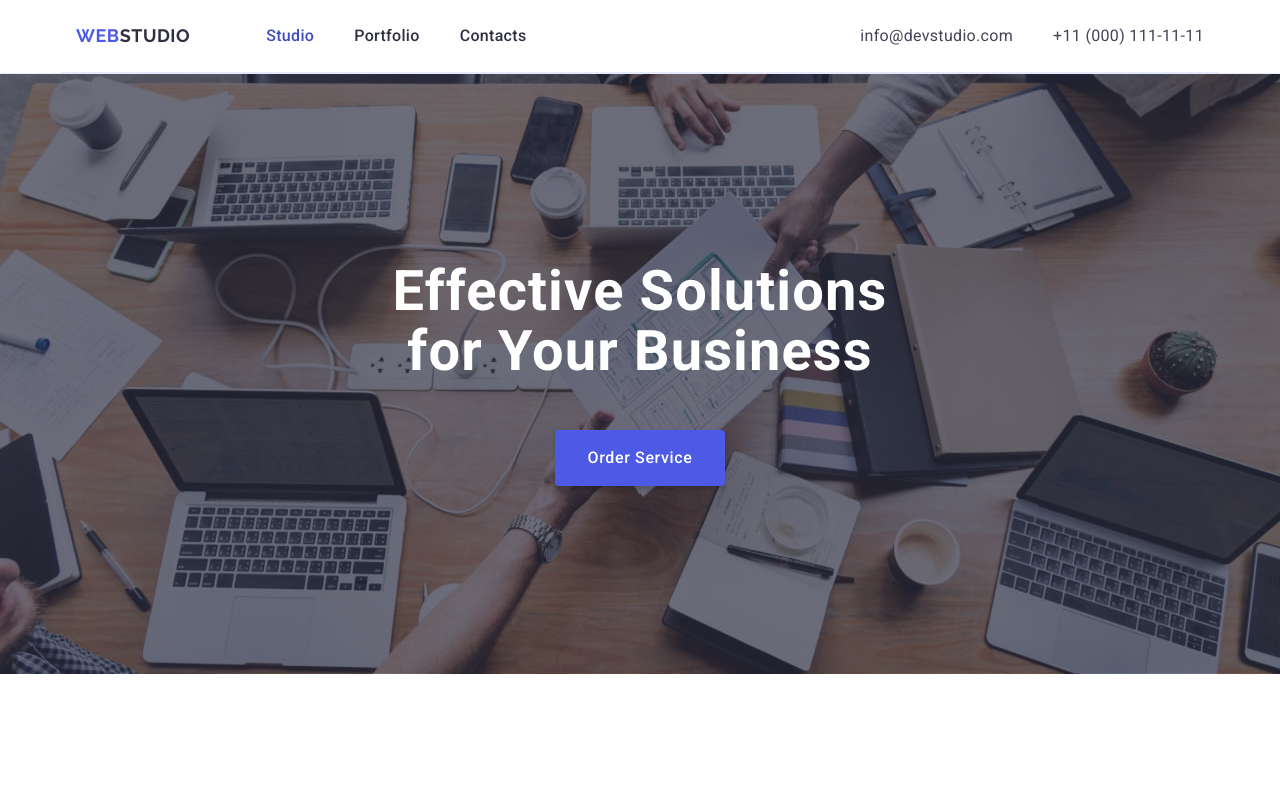
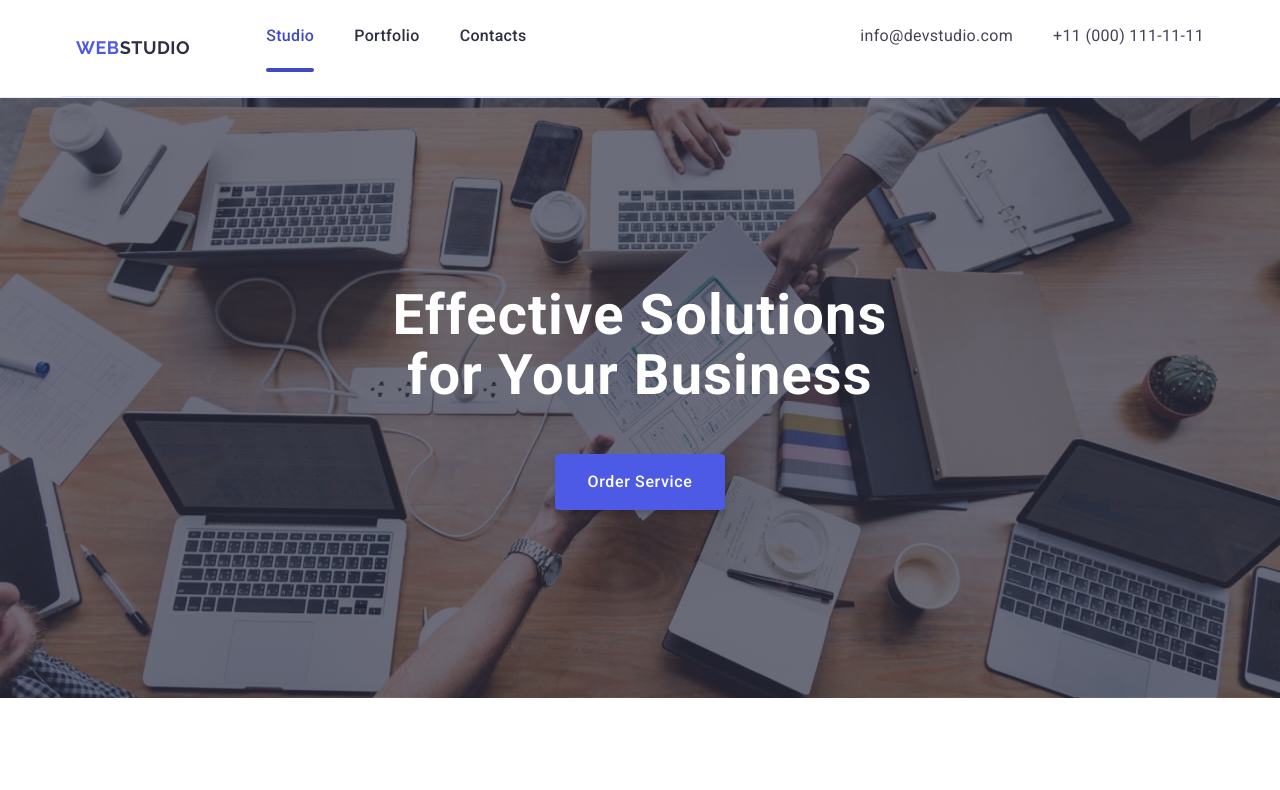
Before and after one commit to atremat/goit-markup-hw-04, a plain HTML site: page index.html in a window 1280 px wide. In both pictures the pointer is over the link "Studio". Shown: the top 790 px of the page. Drawn offline with nearby package versions, Linux system fonts and the light colour scheme.

Commit message:
after to nav added

```diff
--- a/css/styles.css
+++ b/css/styles.css
@@ -146,7 +146,18 @@ address {
   color: #2e2f42;
   letter-spacing: 0.02em;
   padding: 24px 0;
-  display: block;
+  display: flex;
+  gap: 20px;
+  flex-direction: column;
+}
+
+.header-menu-link:hover::after,
+.header-menu-link:focus::after {
+  content: "";
+  width: 48px;
+  height: 4px;
+  border-radius: 2px;
+  background-color: #404bbf;
 }
 
 .address {
@@ -328,6 +339,11 @@ address {
   border-radius: 50%;
 }
 
+.team-social-link:hover,
+.team-social-link:focus {
+  background-color: #404bbf;
+}
+
 .team-social-icon {
   width: 16px;
   height: 16px;
@@ -442,6 +458,10 @@ address {
   background-color: #4d5ae5;
   border-radius: 50%;
 }
+.footer-social-link:hover,
+.footer-social-link:focus {
+  background-color: #31d0aa;
+}
 .footer-social-icon {
   width: 24px;
   height: 24px;
```
